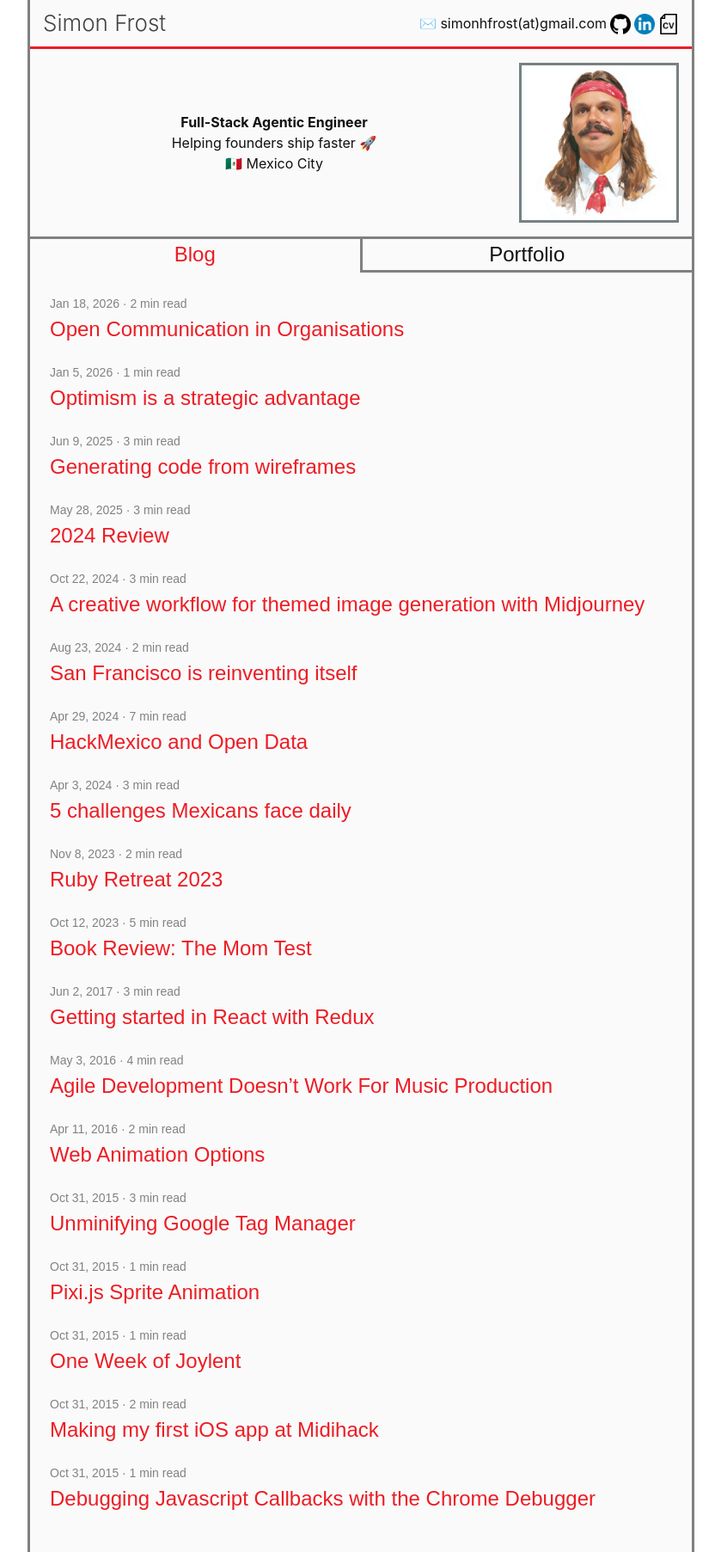
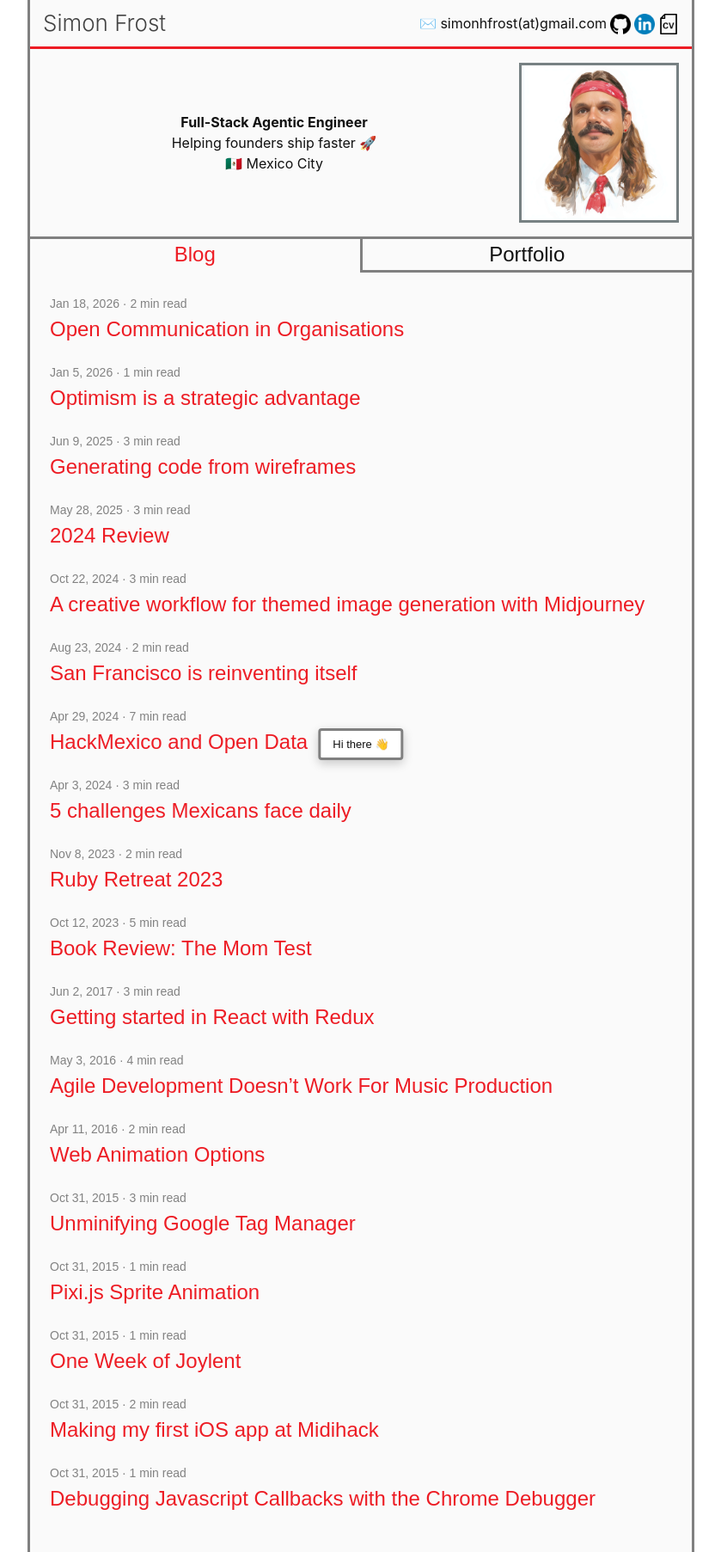
Before and after one commit to SimonHFrost/jekyll_blog, a Jekyll site: the page built from index.markdown, in a window 1280 px wide. Shown: the whole page at 86% size, without its empty margins (220-1059 px from the left). Built offline with Jekyll 4.4.1, drawn with Linux system fonts in a browser that asks for light colours.

Commit message:
Add floating greeting; refresh buzz-online and generalists illustrations
- Fixed bottom-center "Hi there 👋" card with grey border and drop shadow
- Swap in new swarm/speech-bubble image for buzz-online
- Swap in new swiss-army-knife image for generalists

Co-Authored-By: Claude Opus 4.8 (1M context) <noreply@anthropic.com>

```diff
--- a/_layouts/default.html
+++ b/_layouts/default.html
@@ -84,6 +84,8 @@
 
     <!-- {%- include footer.html -%} -->
 
+    <div class="floating-greeting">Hi there 👋</div>
+
   </body>
 
 </html>
--- a/assets/main.scss
+++ b/assets/main.scss
@@ -215,6 +215,21 @@ body {
   max-width: 66%;
 }
 
+.floating-greeting {
+  position: fixed;
+  bottom: 16px;
+  left: 50%;
+  transform: translateX(-50%);
+  z-index: 1000;
+  background: #fff;
+  border: 3px solid grey;
+  border-radius: 4px;
+  padding: 6px 14px;
+  font-family: sans-serif;
+  font-size: 13px;
+  box-shadow: 0 4px 12px rgba(0, 0, 0, 0.2);
+}
+
 .portfolio-image-row.left {
   justify-content: flex-start;
   margin-bottom: 32px;
```
Also changed, not shown: 3 other files.
